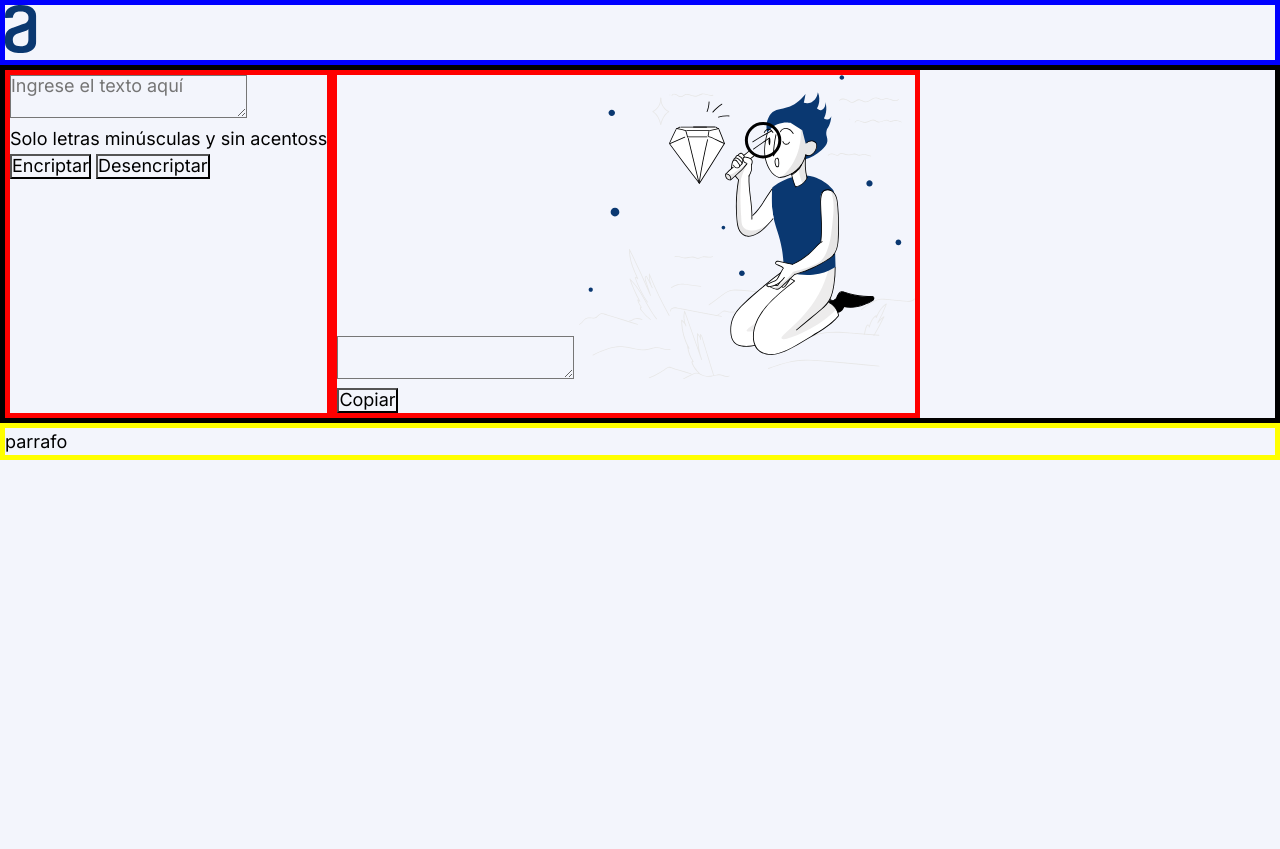
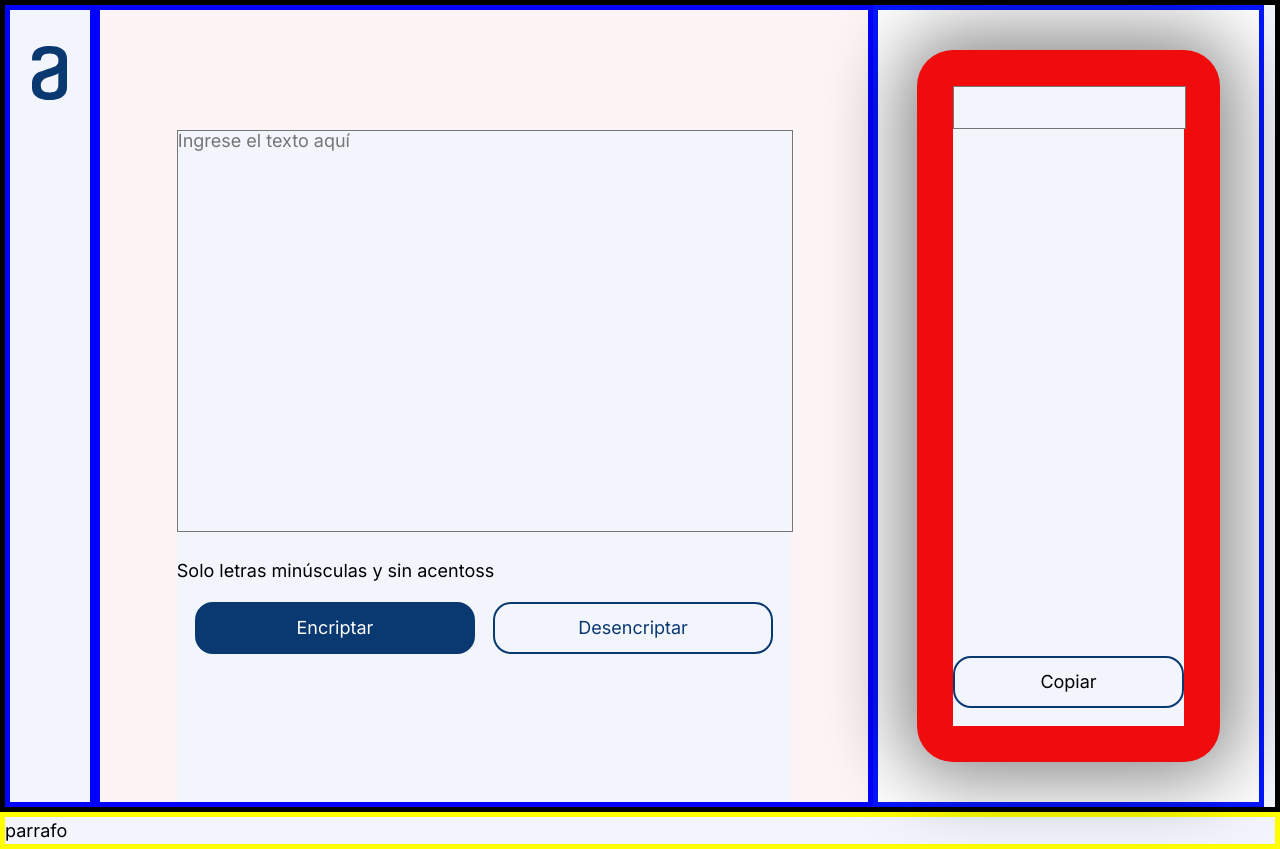
Before and after one commit to WPXA/encriptador, a plain HTML site: page index.html in a window 1280 px wide. Before the commit the page ends 800 px from the top, so only its background shows below. Drawn offline with Linux system fonts and the light colour scheme.

Commit message:
70 % completado

```diff
--- a/css/estilos2.css
+++ b/css/estilos2.css
@@ -1,4 +1,4 @@
-*{
+* {
     background: #F3F5FC;
     font-family: 'Inter';
     font-weight: 400;
@@ -9,20 +9,164 @@ margin: 0;
 
 }
 
-header{
+header {
     border: 5px solid blue;
+    width: 10vh;
+    display: flex;
+    justify-content: center;
+    align-items: flex-start;
 }
-main{
+
+#logo {
+    width: 2em;
+    padding-top: 2em;
+}
+
+main {
     border: 5px solid black;
     display: flex;
     flex-direction: row;
+    min-height: 90vh;
 
 }
 
-section{
-    border: 5px solid red;
+section {
+    background-color: rgb(253, 245, 245);
 }
 
-footer{
+footer {
     border: 5px solid yellow;
+    display: block;
 }
+
+#uno {
+    border: 5px solid rgb(4, 0, 255);
+    width: 60vw;
+    padding-top: 15vh;
+    display: flex;
+    justify-content: center;
+
+}
+
+#uno-mensaje {
+    width: 80%;
+}
+
+#area-texto-uno {
+    width: 100%;
+    resize: none;
+    background-color: transparent;
+    height: 50vh;
+}
+
+#area-texto-uno:focus {
+    outline: none;
+}
+
+#botones1 {
+
+    gap: 1em;
+
+    padding-top: 1em;
+
+
+}
+
+#btn-area {
+    display: flex;
+    flex-direction: row;
+    gap: 1em;
+    padding: 1em;
+}
+
+#dos {
+    border: 5px solid rgb(0, 21, 255);
+    width: auto;
+
+    background-color: #ffffff;
+    height: 90vh;
+    display: flex;
+    justify-content: center;
+    align-items: center;
+    padding: 2em;
+
+}
+
+#dos-mensaje {
+    background-color: #f00c0c;
+    height: 80vh;
+    width: 75%;
+    display: flex;
+    justify-content: center;
+    align-items: center;
+    border-radius: 2em;
+    box-shadow: 0em 0em 4.4em 0.8em #0000007f;
+    padding: 2em;
+    text-align: center;
+
+
+}
+
+#area-texto-dos {
+    width: 100%;
+    resize: none;
+
+}
+
+#mensaje-on {
+    display: flex;
+    flex-direction: column;
+    justify-content: space-between;
+    height: 100%;
+}
+
+#mensaje-off {
+    display: none;
+}
+
+#muneco{
+    width: 100%;
+}
+
+button {
+    border-radius: 1em;
+    padding: .75em;
+    width: 100%;
+    border: none;
+    border: 2px solid #0a3871;
+    transition: border-color 250ms, background-color 250ms;
+}
+button:hover{
+    cursor: pointer;
+}
+
+#btn-encriptar {
+    background-color: #0a3871;
+    color: #fff;
+}
+#btn-encriptar:hover {
+    background-color: #4b9cda;
+    color: #ffffff;
+
+}
+
+#btn-desencriptar {
+    background-color: transparent;
+    color: #0a3871;
+
+}
+#btn-desencriptar:hover {
+    background-color: #d8dfe8;
+    color: #0a3871;
+
+}
+
+#btn-copiar:hover{
+    background-color: #d8dfe8;
+    color: #0a3871;
+}
+
+
+#botones2{
+    margin-bottom: 1em;
+}
--- a/index.html
+++ b/index.html
@@ -13,26 +13,42 @@
   <link href="https://fonts.googleapis.com/css2?family=Inter&display=swap" rel="stylesheet">
 
 </head>
+
 <body>
+
+  <main>
     <header>
       <img src="./img/Vector.svg" alt="" id="logo">
     </header>
-  <main>
-    <section>
-      <textarea id="area-texto-uno"placeholder="Ingrese el texto aquí"></textarea>
+    <section id="uno">
+      <div id="uno-mensaje">
+        <textarea id="area-texto-uno" placeholder="Ingrese el texto aquí"></textarea>
+
+        <div id="botones1">
           <div>
             <h6 id="informacion">Solo letras minúsculas y sin acentoss</h6>
           </div>
-      <div class="botones">
+          <div id="btn-area">
             <button id="btn-encriptar" onclick="encriptar()">Encriptar</button>
             <button id="btn-desencriptar" onclick="desencriptar()">Desencriptar</button>
           </div>
+        </div>
+      </div>
     </section>
-    <section>
+    <section id="dos">
+      <div id="dos-mensaje">
+        <div id="mensaje-off">
+          <img src="./img/Muneco.svg" alt="" id="muneco"">
+          <p>Ningún mensaje fue encontrado</p>
+          <p>Ingresa el texto que desees encriptar o desencriptar.</p>
+
+        </div>
+        <div id="mensaje-on">
           <textarea id="area-texto-dos"></textarea>
-      <img src="./img/Muneco.svg" alt="" class="logo">
-      <div class="botones">
+          <div id="botones2">
             <button id="btn-copiar">Copiar</button>
+          </div>
+        </div>
       </div>
     </section>
 
```
Lines whose indentation alone changed are shown as unchanged.
